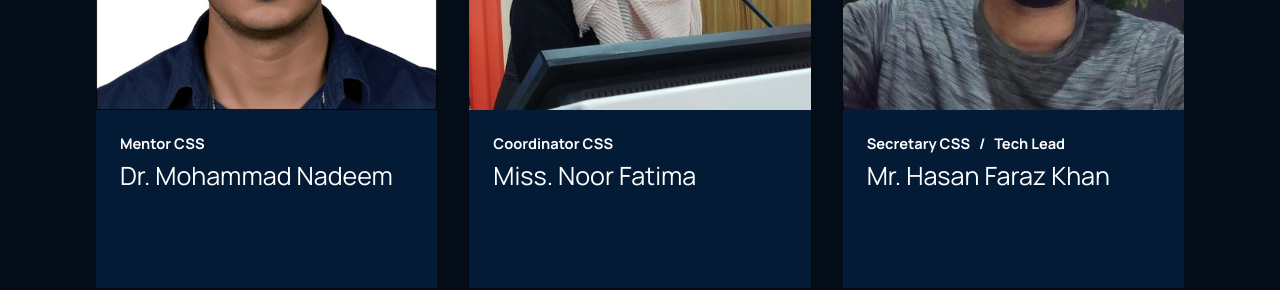
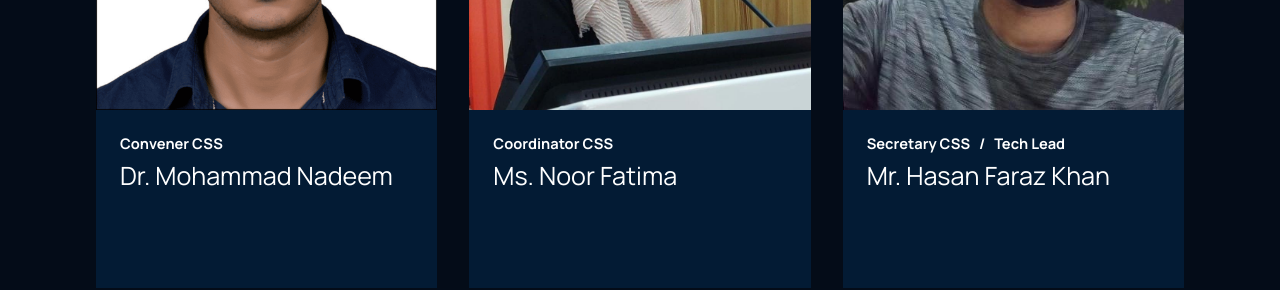
Before and after one commit to CSS-AMU/css-amu-frontend, a React (Create React App) app: page / in a window 1280 px wide. Shown: the part 5720-6010 px from the top of the page. Built offline with nearby package versions, Linux system fonts and the light colour scheme.

Commit message:
team page fix

```diff
--- a/src/containers/team/Team.jsx
+++ b/src/containers/team/Team.jsx
@@ -10,8 +10,8 @@ const Team = () => (
     </div>
     <div className="csd__team-container">
       <div className="csd__team-container_groupB">
-        <Article imgUrl={team01} date="Mentor CSS" text="Dr. Mohammad Nadeem"/>
-        <Article imgUrl={team02} date="Coordinator CSS" text="Miss. Noor Fatima" />
+        <Article imgUrl={team01} date="Convener CSS" text="Dr. Mohammad Nadeem"/>
+        <Article imgUrl={team02} date="Coordinator CSS" text="Ms. Noor Fatima" />
         <Article imgUrl={team03} date="Secretary CSS  &nbsp; / &nbsp; Tech Lead" text="Mr. Hasan Faraz Khan" />
      </div>
     </div>
--- a/src/pages/TeamPage/TeamPage.jsx
+++ b/src/pages/TeamPage/TeamPage.jsx
@@ -12,7 +12,7 @@ const Team = () => (
     <div className="csd__teampage-container">
       <div className="csd__teampage-container_groupB">
         <Article imgUrl={team01} date="Convener CSS" text="Dr. Mohammad Nadeem"/>
-        <Article imgUrl={team02} date="Coordinator CSS" text="Miss. Noor Fatima" />
+        <Article imgUrl={team02} date="Coordinator CSS" text="Ms. Noor Fatima" />
         <Article imgUrl={team03} date="Secretary CSS  &nbsp; / &nbsp; Tech Lead" text="Mr. Hasan Faraz Khan" />
      </div>
     </div>
```
